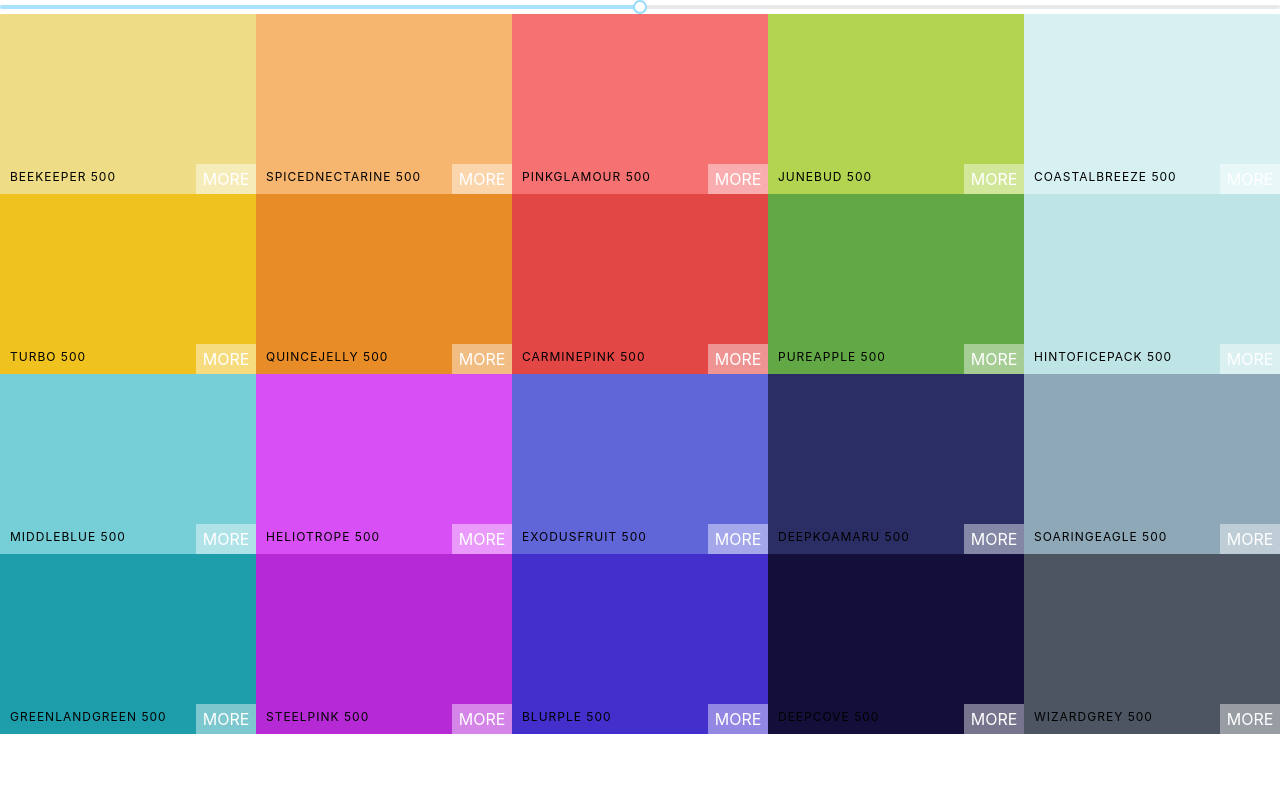
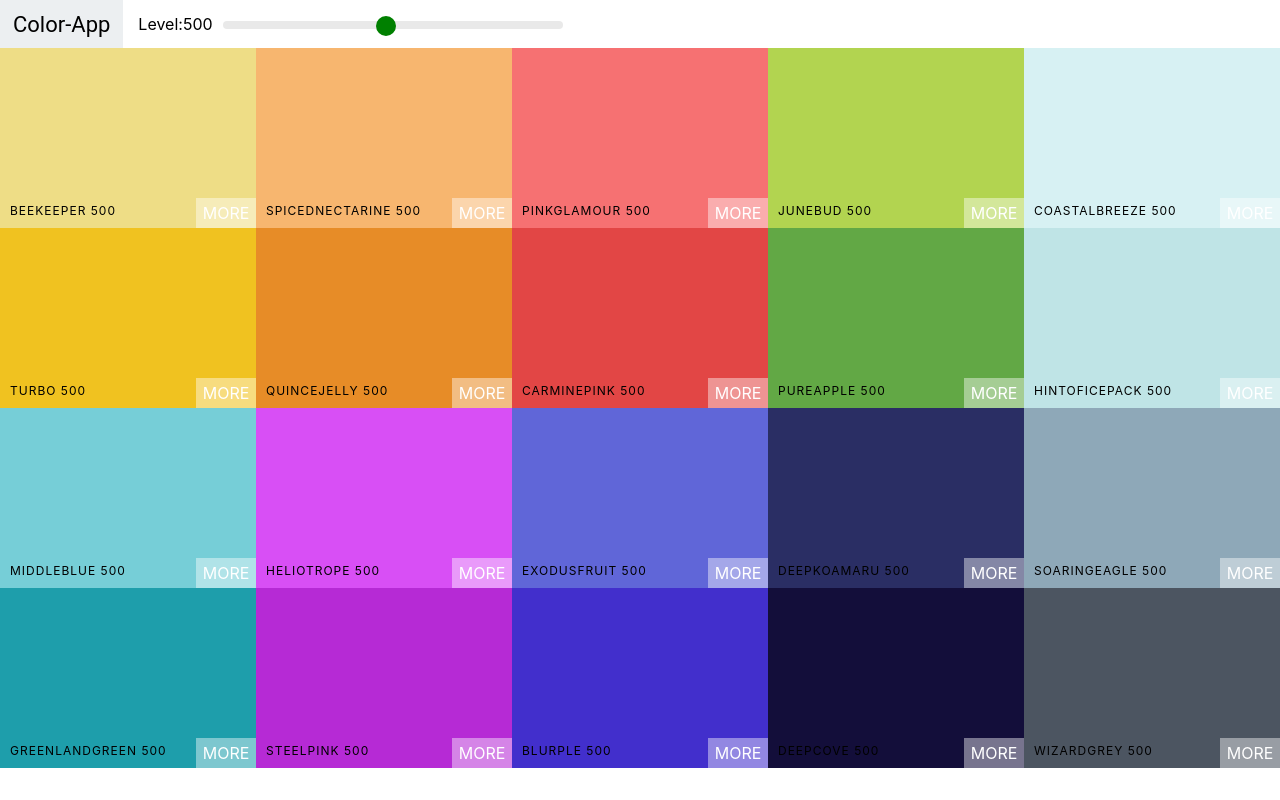
Before and after one commit to hacetheworld/color-app, a React (Create React App) app: page /palette/flat-ui-colors-american in a window 1280 px wide. Built offline with nearby package versions, Linux system fonts and the light colour scheme.

Commit message:
Added header component and styled

```diff
--- /dev/null
+++ b/src/component/header/header.component.jsx
@@ -0,0 +1,41 @@
+import React, { Component } from 'react'
+import Slider from 'rc-slider';
+import 'rc-slider/assets/index.css';
+import './header.style.css';
+
+
+class Header extends Component {
+
+
+
+    render() {
+
+        const { level, changeLevel } = this.props
+
+
+
+        return (
+            <header className='navbar'>
+                <div className='logo'>
+                    <a href='/'> Color-App</a>
+
+                </div>
+
+                <div className='slider-conatiner'>
+                    <span>Level:{level}</span>
+                    <div className='slider'>
+                        <Slider
+                            defaultValue={level}
+                            min={100}
+                            max={900}
+                            onAfterChange={changeLevel}
+                            step={100} />
+
+                    </div>
+                </div>
+            </header>
+        )
+    }
+}
+
+export default Header;
--- /dev/null
+++ b/src/component/header/header.style.css
@@ -0,0 +1,56 @@
+.navbar{
+display: flex;
+align-items: center;
+justify-content: flex-start;
+height: 6vh;
+}
+
+.logo{
+    margin-right: 15px;
+    padding: 0 13px;
+    font-size: 22px;
+    background-color: #eceff1;
+    font-family: "Roboto",sans-serif;
+    height: 100%;
+    display: flex;
+    align-items: center;
+}
+
+.logo a{
+    text-transform: capitalize;
+    text-decoration: none;
+    color: black;
+}
+
+
+.slider{
+    width: 340px;
+    margin: 0 10px;
+    display: inline-block;
+ }
+
+
+ .rc-slider-track{
+     background-color: transparent  ;
+
+ }
+
+ .rc-slider-rail{
+     height: 8px;
+
+ }
+
+ .rc-slider-handle,
+ .rc-slider-handle:active,
+ .rc-slider-handle:hover
+ .rc-slider-handle:focus
+ {
+     background-color: green;
+     outline: none;
+     border: 2px solid green;
+     box-shadow: none;
+     width: 20px;
+     height: 20px;
+     margin-top: -5px;
+     margin-left: -7px;
+ }
--- a/src/component/palette/palette.component.jsx
+++ b/src/component/palette/palette.component.jsx
@@ -1,9 +1,8 @@
 import React, { Component } from 'react';
 import ColorBox from '../colorBox/colorBox.component'
+import Header from '../header/header.component'
+
 import './palette.style.css';
-import Slider from 'rc-slider';
-import 'rc-slider/assets/index.css';
-
 export default class Palette extends Component {
 
     constructor(props) {
@@ -25,7 +24,7 @@ export default class Palette extends Component {
         ))
         return (
             <div className='Palette'>
-                <Slider defaultValue={level} min={100} max={900} onAfterChange={this.changeLevel} step={100} />
+                <Header level={level} changeLevel={this.changeLevel} />
                 {/* Navbars will go here */}
                 <div className='Palette-colors'>
                     {colorBoxes}
```
